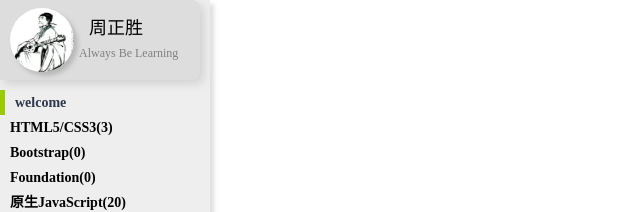
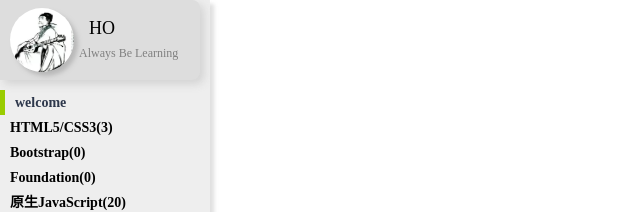
Before and after one commit to zzsah/zzsah.github.com, a plain HTML site: page index.html in a window 1280 px wide. Shown: the top 212 px of the page, 0-640 px from the left. Drawn offline with Linux system fonts and the light colour scheme; a web font is replaced by a local one.

Commit message:
Update index.html

```diff
--- a/index.html
+++ b/index.html
@@ -15,7 +15,7 @@
                     <img src="./img/photo.jpg" alt="">
                 </div>
                 <div id="name">
-                    <h1>周正胜</h1>
+                    <h1>HO</h1>
                     <p>Always Be Learning</p>
                 </div>
             </div>
```
